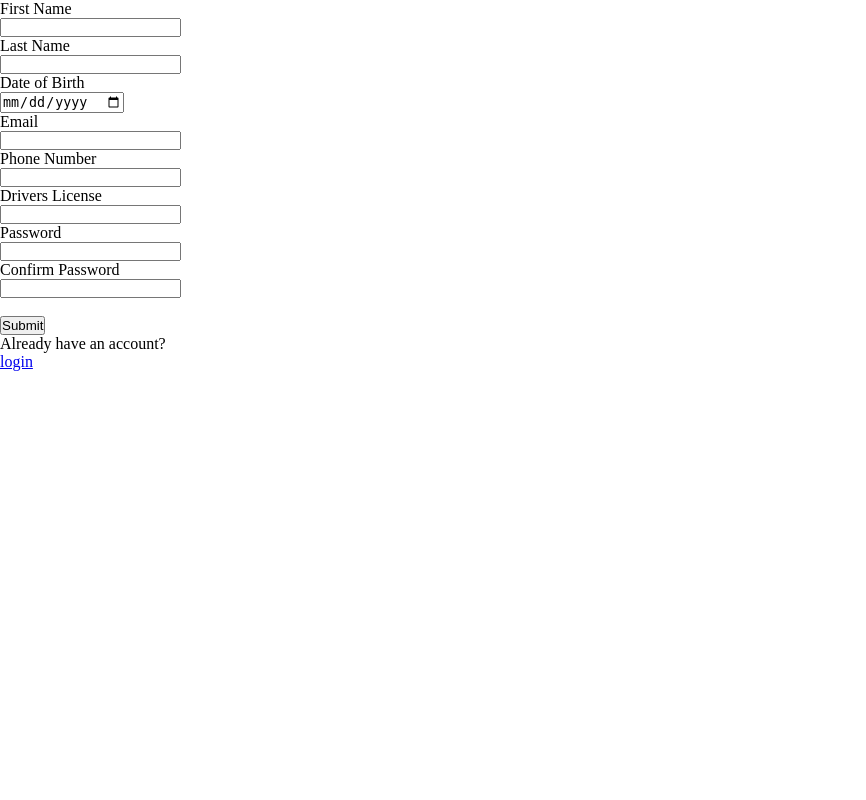
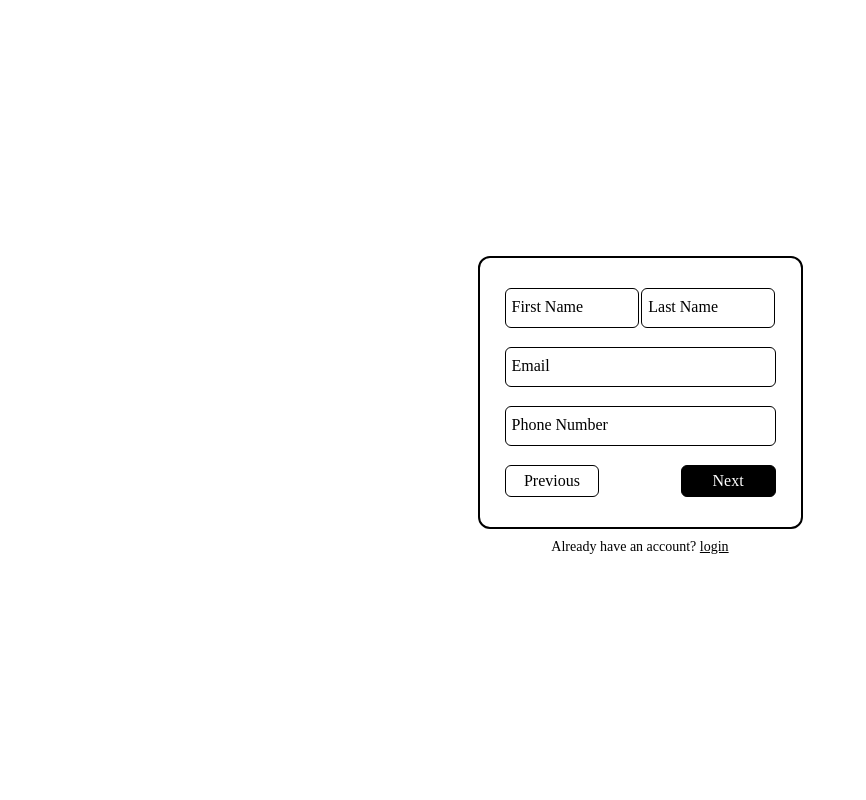
Before and after one commit to AylexCODE/Online-Car-Rental-System, a PHP site: page /auth/signup.php in a window 1280 px wide. Shown: the whole page, without its empty margins (0-866 px from the left). Run offline with PHP 8.4, Linux system fonts and the light colour scheme.

Commit message:
Improved Structure

```diff
--- a/auth/signup.php
+++ b/auth/signup.php
@@ -1,5 +1,6 @@
 <?php
-    include("../database/db_conn.php");
+    require("../database/db_conn.php");
+    include_once("./style.php");
 
     if(isset($_POST["signup"])){
         $fName = filter_input(INPUT_POST, "FirstName", FILTER_SANITIZE_SPECIAL_CHARS);
@@ -33,53 +34,76 @@
 <head>
     <meta charset="UTF-8">
     <meta name="viewport" content="width=device-width, initial-scale=1.0">
-    <style type="text/css">
-        *{
-            margin: 0;
-            padding: 0;
-        }
-    </style>
     <title>Car Rental</title>
 </head>
 <body>
     <form method="post" onsubmit="checkForm(event)">
-        <p>First Name</p>
-        <input type="text" name="FirstName" id="firstname">
+        <section class="firstStep show">
+            <span class="fullName">
+                <input type="text" name="FirstName" id="firstname" placeholder=" " spellcheck="false">
+                <input type="text" name="LastName" id="lastname" placeholder=" " spellcheck="false">
 
-        <p>Last Name</p>
-        <input type="text" name="LastName" id="lastname">
+                <label for="firstname">First Name</label>
+                <label for="lastname">Last Name</label>
+            </span>
+            <input type="email" name="Email" id="email" placeholder=" ">
+            <label for="email">Email</label>
 
-        <p>Date of Birth</p>
-        <input type="date" name="DoB" id="dob">
+            <input type="number" name="PhoneNumber" id="phonenumber" placeholder=" ">
+            <label for="phonenumber">Phone Number</label>
+        </section>
+        <section class="secondStep">
+            <input type="date" name="DoB" id="doB" class="dob">
+            <label for="dob">Date of Birth</label>
 
-        <p>Email</p>
-        <input type="email" name="Email" id="email">
+            <input type="text" name="DriversLicense" id="dLicense" maxlength="13" placeholder=" ">
+            <label for="dLicense">Drivers License</label>
 
-        <p>Phone Number</p>
-        <input type="number" name="PhoneNumber" id="phonenumber">
+            <input type="password" name="Password" id="password" placeholder=" ">
+            <label for="password">Password</label>
+        </section>
 
-        <p>Drivers License</p>
-        <input type="text" name="DriversLicense" id="dLicense" maxlength="13">
+        <section class="lastStep">
+            <input type="text" id="conName" disabled></input>
+            <label for="conName">Name</label>
 
-        <p>Password</p>
-        <input type="password" name="Password" id="password">
+            <input id="conEmail"></input>
+            <label for="conEmail">Email</label>
 
-        <p>Confirm Password</p>
-        <input type="password" name="ConfirmPassword" id="cPass">
+            <input id="conPhoneNum"></input>
+            <label for="conDLicense">Phone Number</label>
 
-        <br>
-        <br>
-        <p id="errorMsg"></p>
-        <button type="submit" name="signup">Submit</button>
+            <input id="conDoB"></input>
+            <label for="conDoB">Date of Birth</label>
 
-        <p>Already have an account?</p>
+            <input id="conDLicense"></input>
+            <label for="conDLicense">Driver's License</label>
+
+            <input type="password" name="ConfirmPassword" id="cPass" placeholder=" ">
+            <label for="cPass">Confirm Password</label>
+        </section>
+
+        <!--<p id="errorMsg"></p>-->
+        <section class="navigation">
+            <div class="previousButton" onclick="setStep('subtract')">Previous</div>
+            <div class="nextButton" onclick="setStep('add')">Next</div>
+            <!--<button type="submit" name="signup">Submit</button>-->
+        </section>
+    </form>
+    <div class="loginButton">
+        <p>Already have an account?&nbsp;</p>
         <a href="./login.php">login</a>
-    </form>
+    </div>
 </body>
 <script type="text/javascript">
+    const firstStep = document.querySelector(".firstStep");
+    const secondStep = document.querySelector(".secondStep");
+    const lastStep = document.querySelector(".lastStep");
+    const allSteps = [firstStep, secondStep, lastStep];
+
     const fname = document.getElementById("firstname");
     const lname = document.getElementById("lastname");
-    const dob = document.getElementById("dob");
+    const dob = document.querySelector(".dob");
     const email = document.getElementById("email");
     const phoneNo = document.getElementById("phonenumber");
     const dLicense = document.getElementById("dLicense");
@@ -89,8 +113,46 @@
 
     const emailRegex = /^[^\s@]+@[e|g|E|G]+mail+\.com+$/;
     const dLicenseRegex = /^[a-zA-Z0-9]{3}\-[a-zA-Z0-9]{2}\-[a-zA-Z0-9]{6}$/;
+
     let requirementsMeet = false;
+    let steps = 1;
 
+    function setStep(step){
+        switch(step){
+            case "add":
+                if(steps < 3) steps++;
+                break;
+            case "subtract":
+                if(steps > 1) steps--;
+                break;
+        }
+
+        if(steps == 3) setConfirmation();
+        setShowingForms();
+    }
+
+    function setShowingForms(){
+        let index = 1;
+        allSteps.forEach((element)=>{
+            if(index == steps){
+                element.classList.add("show");
+            }else{
+                element.classList.remove("show");
+            }
+            index++;
+        });
+    }
+
+    function setConfirmation(){
+        document.getElementById("conName").value = fname.value +" " +lname.value;
+        document.getElementById("conEmail").value = email.value;
+        document.getElementById("conPhoneNum").value = phoneNo.value;
+        document.getElementById("conDoB").value = dob.value;
+        document.getElementById("conDLicense").value = dLicense.value;
+    }
+
+    dob.onchange = (event) => { if(dob.value != ""){dob.classList.add("dobNotEmpty")}else{dob.classList.remove("dobNotEmpty")} }
+    /*
     function checkForm(event){
         if(fname.value == "" || lname.value == "" || dob.value == "" || email.value == "" || phoneNo.value == "" || dLicense.value == "" || password.value == "" || confirmPassword.value == ""){
             errorMsg.innerHTML = "Fill all fields!";
@@ -100,6 +162,7 @@
             clearErrorMsg();
             checkRequired();
             checkPass();
+            checkDriveAge();
             if(!requirementsMeet){
                 event.preventDefault();
             }
@@ -116,7 +179,7 @@
     }
 
     function checkRequired(){
-        if(!emailRegex.test(email.value) && email.value != ""){
+        if(!emailRegex.test(email.value) && email.value != "" && email.value.length > 9){
             errorMsg.innerHTML="Invalid Email!";
             requirementsMeet = false;
         }else if(phoneNo.value.length < 11 && phoneNo.value != ""){
@@ -135,10 +198,21 @@
         errorMsg.innerHTML = "";
     }
 
+    function checkDriveAge(){
+      let ageYear = (dob.value).split("-");
+      const currentDate = new Date();
+
+      ageYear = new Date((parseInt(ageYear[0])+18) +"-" +ageYear[1] +"-" +ageYear[2]);
+      if(ageYear > currentDate){
+        requirementsMeet = false;
+      }
+    }
+
     password.oninput = (event) => { checkPass() }
     confirmPassword.oninput = (event) => { checkPass() }
-    email.oninput = (event) => { checkRequired(); if(!emailRegex.test(email.value) && email.value != ""){errorMsg.innerHTML="Invalid Email!"} }
+    email.oninput = (event) => { checkRequired(); if(!emailRegex.test(email.value) && email.value != "" && email.value.length > 9){errorMsg.innerHTML="Invalid Email!"} }
     phoneNo.oninput = (event) => { checkRequired(); if(phoneNo.value.length < 11 && phoneNo.value != ""){errorMsg.innerHTML="Invalid Phone Number!"}else{phoneNo.value = phoneNo.value.slice(0, 11)} }
     dLicense.oninput = (event) => { checkRequired(); if(!dLicenseRegex.test(dLicense.value) && dLicense.value != ""){errorMsg.innerHTML="Invalid Driver's License!"} }
+    */
 </script>
 </html>
```
